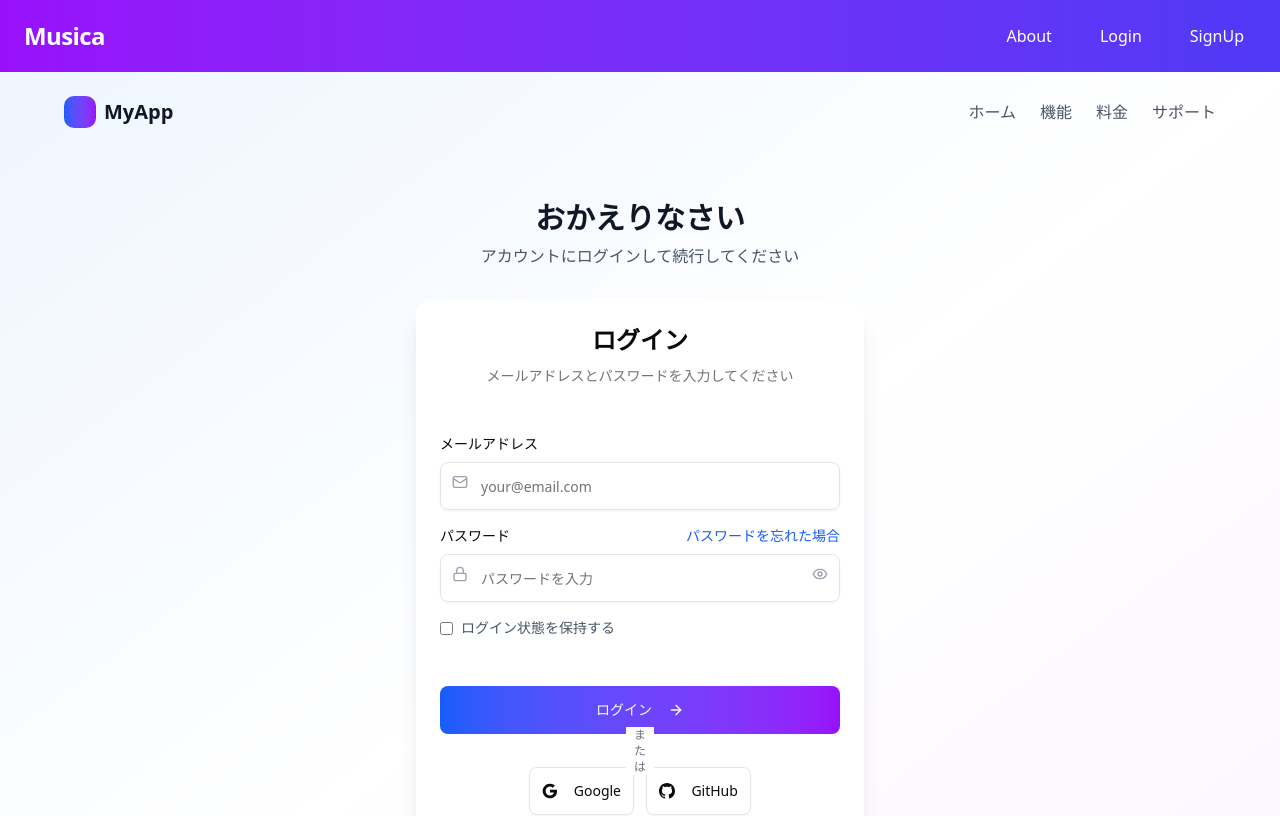
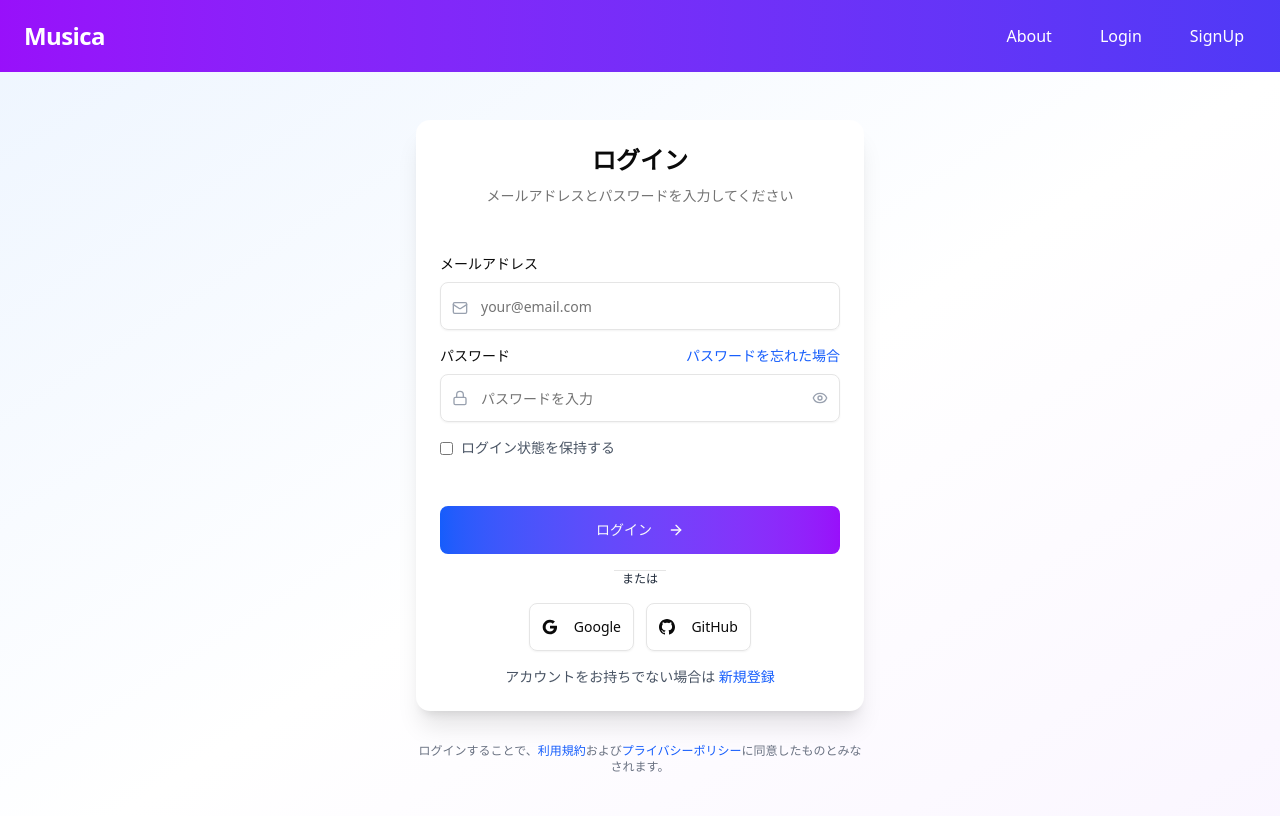
Before and after one commit to peektyer305/musica, a Next.js app: page /login in a window 1280 px wide. Shown: the top 816 px of the page. Built offline with nearby package versions, Linux system fonts and the light colour scheme.

Commit message:
feat: implement error handling and login functionality

```diff
--- a/src/app/error/page.tsx
+++ b/src/app/error/page.tsx
@@ -0,0 +1,5 @@
+'use client'
+
+export default function ErrorPage() {
+  return <p>Sorry, something went wrong</p>
+}
--- a/src/app/login/actions.ts
+++ b/src/app/login/actions.ts
@@ -0,0 +1,23 @@
+'use server'
+import { revalidatePath } from "next/cache"
+import { redirect } from "next/navigation"
+
+import { createClient } from "@/utils/supabase/server"
+
+export async function login(formData: FormData) {
+    const supabase =  await createClient()
+    console.log('Login action called')
+    const data = {
+        email: formData.get("email") as string,
+        password: formData.get("password") as string,
+    }
+    console.log('Login data:', data)
+
+    const { error } = await supabase.auth.signInWithPassword(data)
+
+    if (error){
+        redirect('/error')
+    }
+    revalidatePath('/', 'layout')
+    redirect('/')
+}
--- a/src/app/login/page.tsx
+++ b/src/app/login/page.tsx
@@ -5,41 +5,15 @@ import { Label } from "@/components/ui/label"
 import { Separator } from "@/components/ui/separator"
 import { Eye, Mail, Lock, ArrowRight } from "lucide-react"
 
+import { login } from "./actions"
+
 export default function LoginPage() {
   return (
     <div className="min-h-screen bg-gradient-to-br from-blue-50 via-white to-purple-50">
-      {/* Header */}
-      <header className="p-6">
-        <div className="flex items-center justify-between max-w-6xl mx-auto">
-          <div className="flex items-center space-x-2">
-            <div className="w-8 h-8 bg-gradient-to-r from-blue-600 to-purple-600 rounded-lg"></div>
-            <span className="text-xl font-bold text-gray-900">MyApp</span>
-          </div>
-          <nav className="hidden md:flex items-center space-x-6">
-            <a href="#" className="text-gray-600 hover:text-gray-900">
-              ホーム
-            </a>
-            <a href="#" className="text-gray-600 hover:text-gray-900">
-              機能
-            </a>
-            <a href="#" className="text-gray-600 hover:text-gray-900">
-              料金
-            </a>
-            <a href="#" className="text-gray-600 hover:text-gray-900">
-              サポート
-            </a>
-          </nav>
-        </div>
-      </header>
 
       {/* Main Content */}
       <main className="flex-1 flex items-center justify-center px-6 py-12">
         <div className="w-full max-w-md">
-          {/* Welcome Message */}
-          <div className="text-center mb-8">
-            <h1 className="text-3xl font-bold text-gray-900 mb-2">おかえりなさい</h1>
-            <p className="text-gray-600">アカウントにログインして続行してください</p>
-          </div>
 
           {/* Login Card */}
           <Card className="shadow-xl border-0">
@@ -55,8 +29,8 @@ export default function LoginPage() {
                   メールアドレス
                 </Label>
                 <div className="relative">
-                  <Mail className="absolute left-3 top-3 h-4 w-4 text-gray-400" />
-                  <Input id="email" type="email" placeholder="your@email.com" className="pl-10 h-12" required />
+                  <Mail className="h-4 w-4 text-gray-400 absolute left-3 top-4.5" />
+                  <Input id="email" type="email" placeholder="your@email.com" className="h-12 pl-10" required />
                 </div>
               </div>
 
@@ -71,7 +45,7 @@ export default function LoginPage() {
                   </a>
                 </div>
                 <div className="relative">
-                  <Lock className="absolute left-3 top-3 h-4 w-4 text-gray-400" />
+                  <Lock className="absolute left-3 top-4 h-4 w-4 text-gray-400" />
                   <Input
                     id="password"
                     type="password"
@@ -79,7 +53,7 @@ export default function LoginPage() {
                     className="pl-10 pr-10 h-12"
                     required
                   />
-                  <button type="button" className="absolute right-3 top-3 h-4 w-4 text-gray-400 hover:text-gray-600">
+                  <button type="button" className="cursor-pointer absolute right-3 top-4 h-4 w-4 text-gray-400 hover:text-gray-600">
                     <Eye className="h-4 w-4" />
                   </button>
                 </div>
@@ -97,10 +71,9 @@ export default function LoginPage() {
                 </Label>
               </div>
             </CardContent>
-
             <CardFooter className="flex flex-col space-y-4 pt-6">
               {/* Login Button */}
-              <Button className="w-full h-12 bg-gradient-to-r from-blue-600 to-purple-600 hover:from-blue-700 hover:to-purple-700">
+              <Button formAction={login} className="w-full h-12 bg-gradient-to-r from-blue-600 to-purple-600 hover:from-blue-700 hover:to-purple-700 cursor-pointer">
                 ログイン
                 <ArrowRight className="ml-2 h-4 w-4" />
               </Button>
@@ -108,14 +81,14 @@ export default function LoginPage() {
               {/* Divider */}
               <div className="relative">
                 <Separator />
-                <span className="absolute left-1/2 top-1/2 -translate-x-1/2 -translate-y-1/2 bg-white px-2 text-xs text-gray-500">
+                <p className="px-2 text-xs text-gray-800">
                   または
-                </span>
+                </p>
               </div>
 
               {/* Social Login */}
               <div className="grid grid-cols-2 gap-3">
-                <Button variant="outline" className="h-12 bg-transparent">
+                <Button variant="outline" className="h-12 bg-transparent cursor-pointer">
                   <svg className="mr-2 h-4 w-4" viewBox="0 0 24 24">
                     <path
                       fill="currentColor"
@@ -136,7 +109,7 @@ export default function LoginPage() {
                   </svg>
                   Google
                 </Button>
-                <Button variant="outline" className="h-12 bg-transparent">
+                <Button variant="outline" className="h-12 bg-transparent cursor-pointer">
                   <svg className="mr-2 h-4 w-4" fill="currentColor" viewBox="0 0 24 24">
                     <path d="M12 0c-6.626 0-12 5.373-12 12 0 5.302 3.438 9.8 8.207 11.387.599.111.793-.261.793-.577v-2.234c-3.338.726-4.033-1.416-4.033-1.416-.546-1.387-1.333-1.756-1.333-1.756-1.089-.745.083-.729.083-.729 1.205.084 1.839 1.237 1.839 1.237 1.07 1.834 2.807 1.304 3.492.997.107-.775.418-1.305.762-1.604-2.665-.305-5.467-1.334-5.467-5.931 0-1.311.469-2.381 1.236-3.221-.124-.303-.535-1.524.117-3.176 0 0 1.008-.322 3.301 1.23.957-.266 1.983-.399 3.003-.404 1.02.005 2.047.138 3.006.404 2.291-1.552 3.297-1.23 3.297-1.23.653 1.653.242 2.874.118 3.176.77.84 1.235 1.911 1.235 3.221 0 4.609-2.807 5.624-5.479 5.921.43.372.823 1.102.823 2.222v3.293c0 .319.192.694.801.576 4.765-1.589 8.199-6.086 8.199-11.386 0-6.627-5.373-12-12-12z" />
                   </svg>
@@ -173,7 +146,7 @@ export default function LoginPage() {
       <footer className="py-6 px-6 border-t bg-white/50">
         <div className="max-w-6xl mx-auto flex flex-col md:flex-row items-center justify-between text-sm text-gray-600">
           <div className="flex items-center space-x-4 mb-4 md:mb-0">
-            <span>© 2024 MyApp. All rights reserved.</span>
+            <span>© 2025 Musica. All rights reserved.</span>
           </div>
           <div className="flex items-center space-x-6">
             <a href="#" className="hover:text-gray-900">
```
